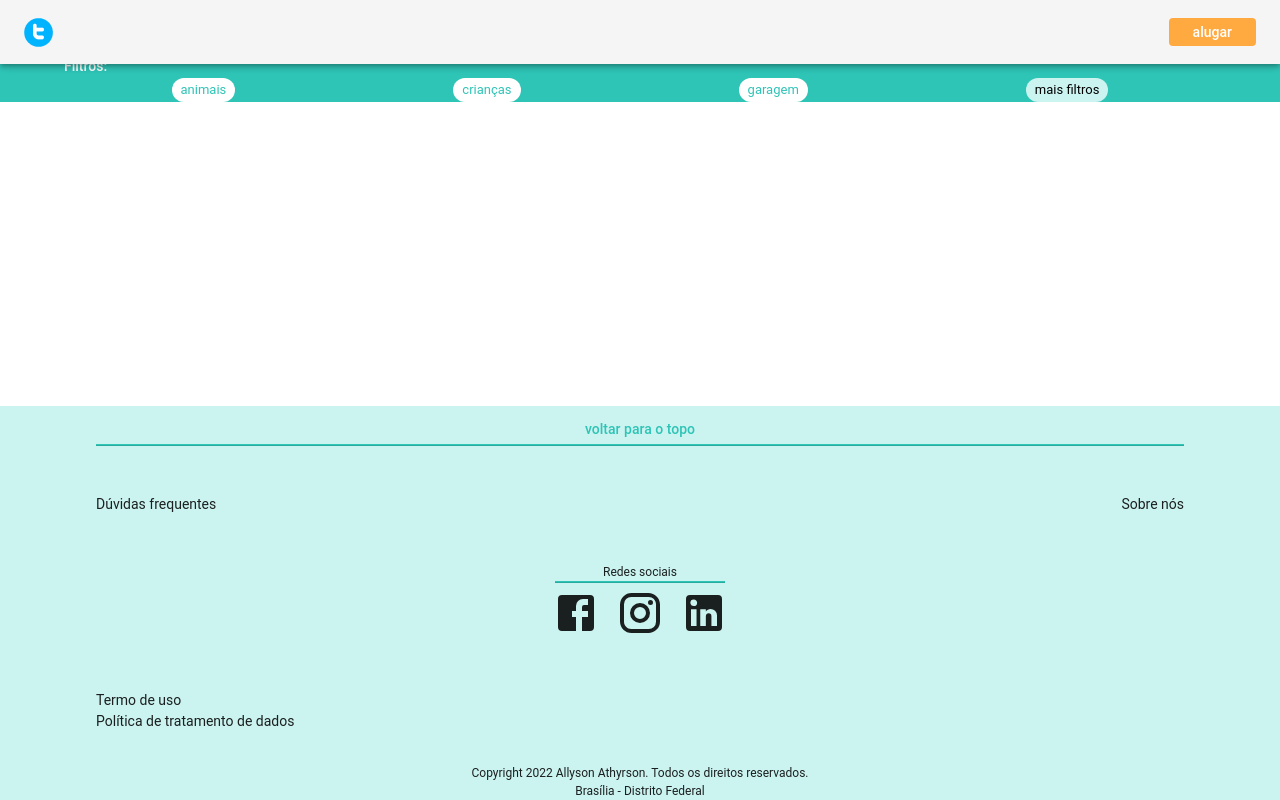
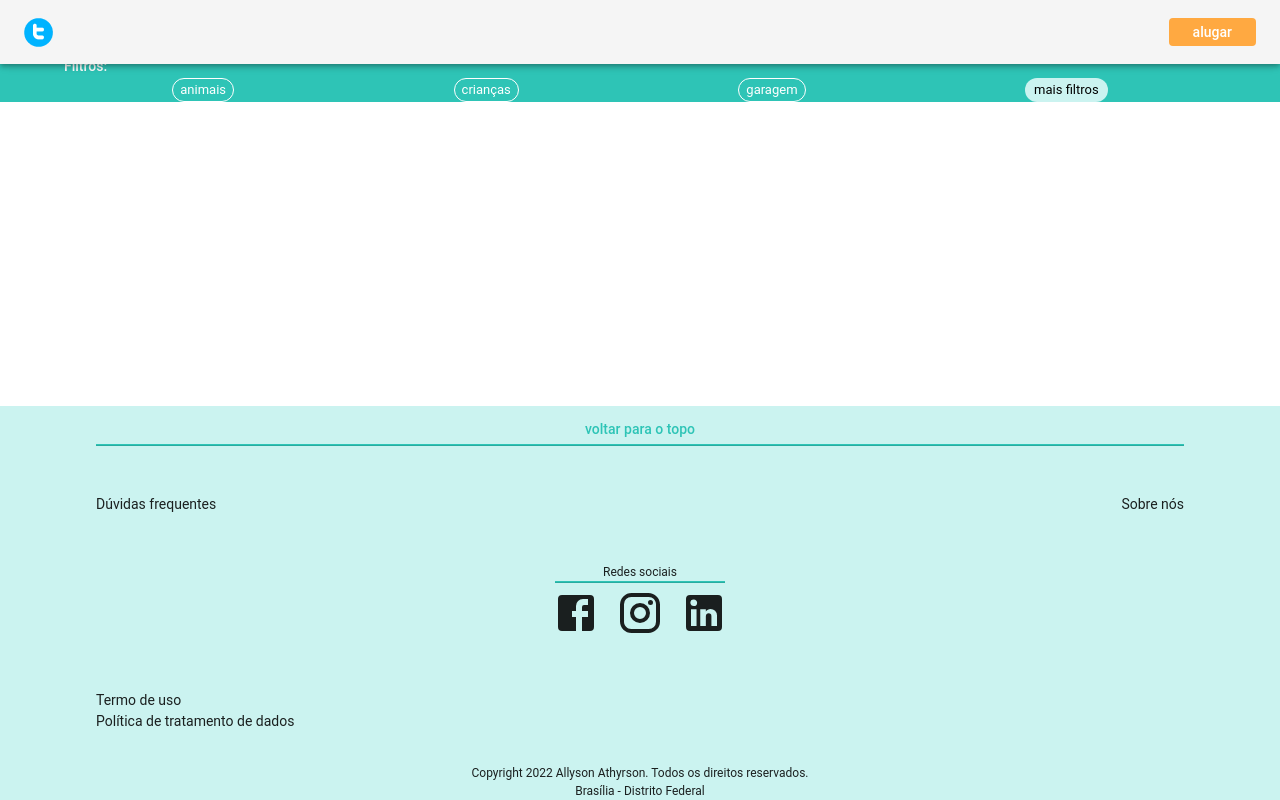
Before and after one commit to Allyson1602/doce-lar, a Next.js app: page / in a window 1280 px wide. Built offline with nearby package versions, Linux system fonts and the light colour scheme.

Commit message:
fix: correção no tipo de chip caso esteja selecionado

```diff
--- a/components/filter.tsx
+++ b/components/filter.tsx
@@ -355,7 +355,7 @@ const Filter: FC<FilterProps> = (props) => {
     };
 
     const handleClickUseFilter = () => {
-        console.log(filters);
+        setOpen(false);
     };
 
     return (
@@ -366,19 +366,19 @@ const Filter: FC<FilterProps> = (props) => {
                 <Chip
                     size="small"
                     label="animais"
-                    variant={filters.animals ? "outlined" : "filled"}
+                    variant={filters.animals ? "filled" : "outlined"}
                     onClick={handleClickAnimals}
                 />
                 <Chip
                     size="small"
                     label="crianças"
-                    variant={filters.kids ? "outlined" : "filled"}
+                    variant={filters.kids ? "filled" : "outlined"}
                     onClick={handleClickKids}
                 />
                 <Chip
                     size="small"
                     label="garagem"
-                    variant={filters.garage ? "outlined" : "filled"}
+                    variant={filters.garage ? "filled" : "outlined"}
                     onClick={handleClickGarage}
                 />
                 <Chip
```
